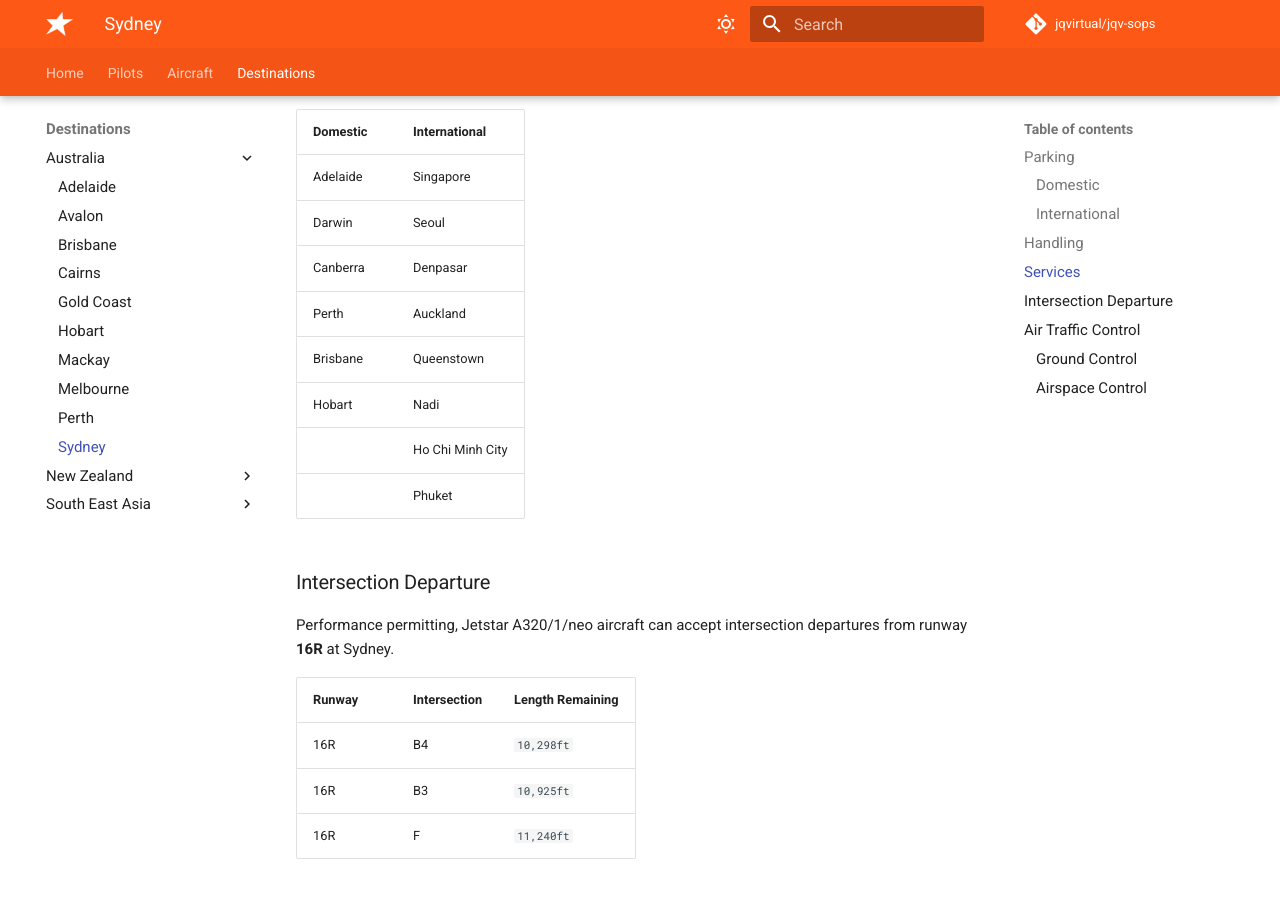
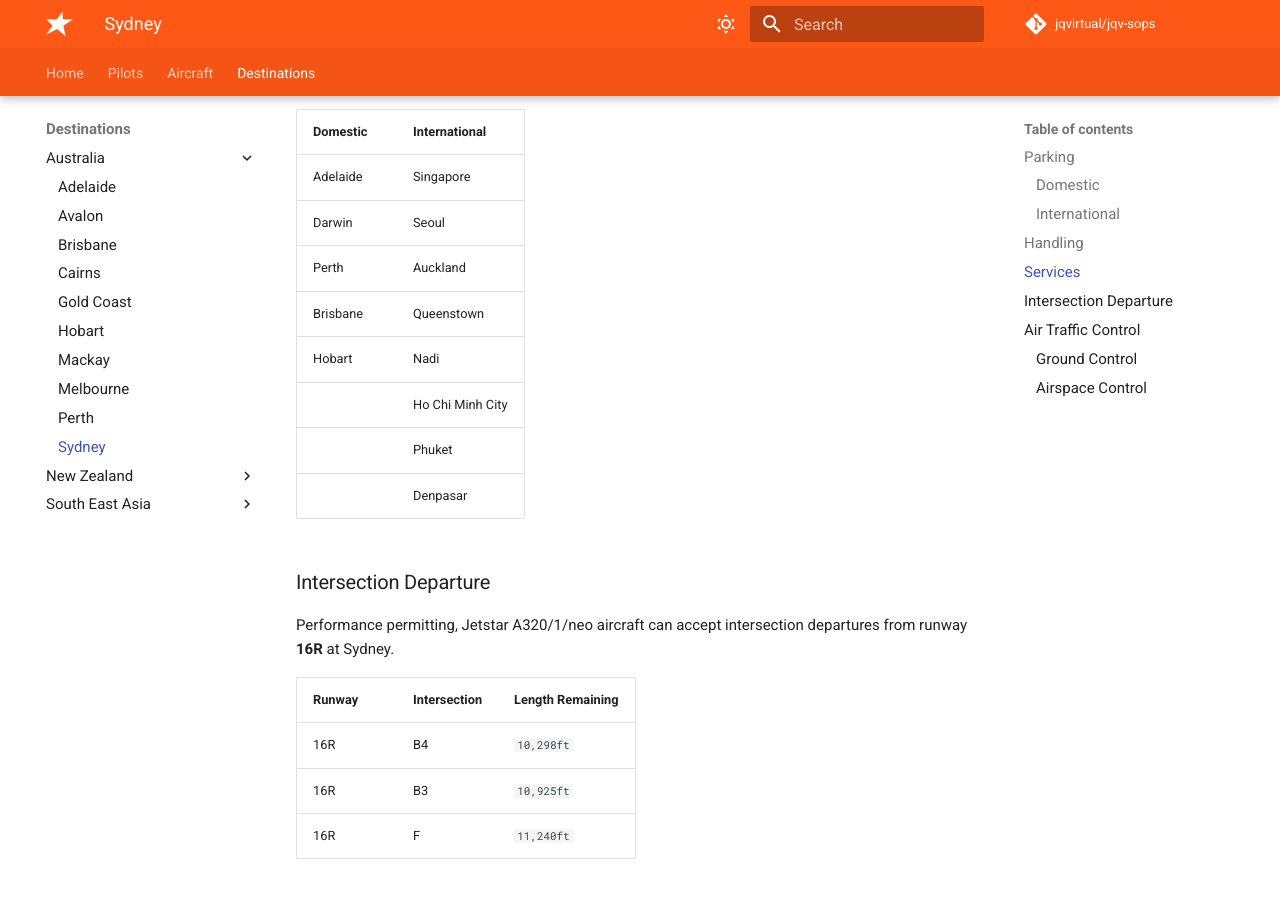
Before and after one commit to jqvirtual/jqv-sops, an MkDocs documentation site: the page built from docs/destinations/Australia/sydney.md, in a window 1280 px wide and 900 px high, scrolled down 699 px. Built offline with MkDocs 1.6.1 and Material for MkDocs 9.7.7, drawn with Linux system fonts in a browser that asks for light colours; comment, search, counter and statistics services are not loaded.

Commit message:
Fix mistake in destinations in sydney.md

```diff
--- a/docs/destinations/Australia/sydney.md
+++ b/docs/destinations/Australia/sydney.md
@@ -21,12 +21,12 @@ Jetstar services flights to major cities from Sydney including:
 | -------- | ------- |
 | Adelaide | Singapore |
 | Darwin   | Seoul  |
-| Canberra | Denpasar |
 | Perth    | Auckland |
 | Brisbane | Queenstown |
 | Hobart   | Nadi |
 |          | Ho Chi Minh City |
 |          | Phuket |
+|          | Denpasar |
 
 ### Intersection Departure
 Performance permitting, Jetstar A320/1/neo aircraft can accept intersection departures from runway **16R** at Sydney.
```
